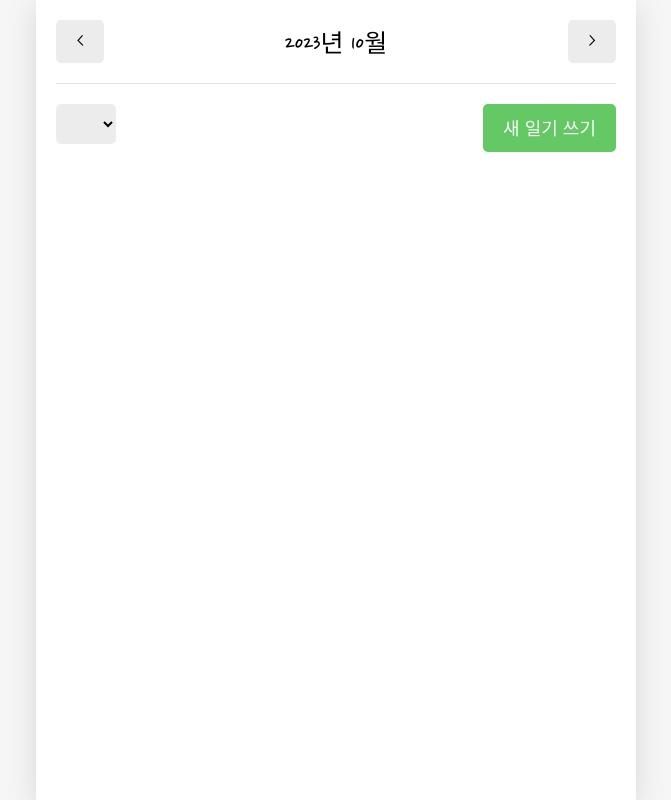
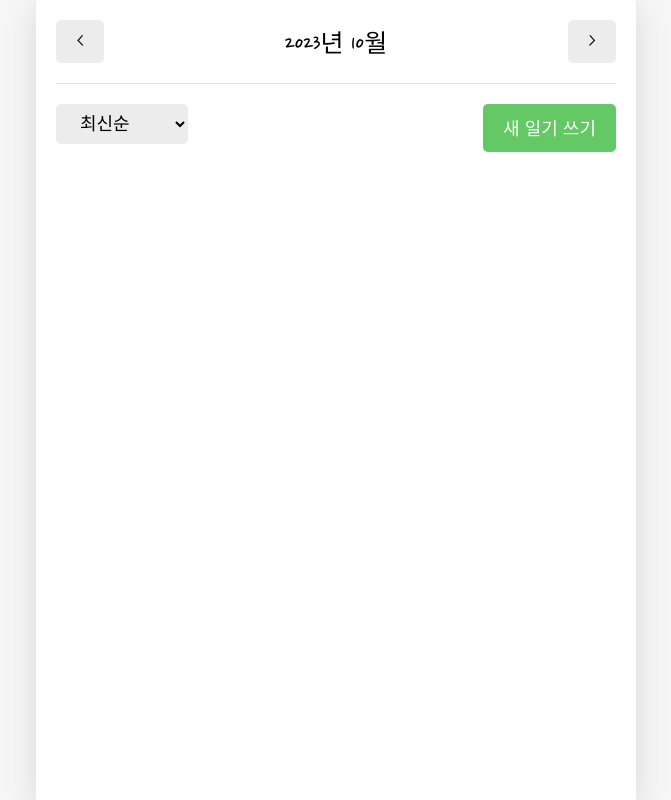
Before and after one commit to aaaaaattt/emotion-diary, a React (Create React App) app: page / in a window 1280 px wide. Shown: the whole page, without its empty margins (304-975 px from the left). Built offline with nearby package versions, Linux system fonts and the light colour scheme; a web font is replaced by a local one.

Commit message:
diary sort function

```diff
--- a/src/App.js
+++ b/src/App.js
@@ -35,19 +35,19 @@ function reducer(state, action) {
 const mockData = [
   {
     id: "mock1",
-    date: new Date().getTime(),
+    date: new Date().getTime() -1,
     content: "mock1",
     emotionId : 1,
   },
   {
     id: "mock2",
-    date: new Date().getTime(),
+    date: new Date().getTime()-2,
     content: "mock2",
     emotionId : 2,
   },
   {
     id: "mock3",
-    date: new Date().getTime(),
+    date: new Date().getTime()-3,
     content: "mock3",
     emotionId : 3,
   },
--- a/src/component/DiaryList.js
+++ b/src/component/DiaryList.js
@@ -1,19 +1,63 @@
 import "./DiaryList.css";
 import Button from "./Button";
+import { useEffect, useState } from "react";
+import { json, useNavigate } from "react-router-dom";
+
+const sortOptionList = [
+    {value:"latest", name: "최신순"},
+    {value:"oldest", name:"오래된 순"},
+];
+
 
 const DiaryList = ({ data }) => {
+
+    const [sortType, setSortType] = useState("latest");
+
+    const onChangeSortType = (e) => {
+        setSortType(e.target.value);
+    };
+
+    const navigate = useNavigate();
+
+    const onClickNew = () => {
+        navigate("/new");
+    };
+
+    const [sortedData, setsortedData] = useState([]);
+
+    useEffect(()=> {
+        const compare = (a,b) => {
+            if (sortType === "latest"){
+                return Number(b.date) - Number(a.date);
+            } else {
+                return Number(a.date) - Number(b.date);
+            }
+        };
+        const copyList = JSON.parse(JSON.stringify(data));  //값은 같지만 참조값이 다른 객체 생성
+        copyList.sort(compare);
+        setsortedData(copyList);
+    },[data,sortType]);
+
     return (
         <div className="DiaryList">
             <div className="menu_wrapper">
                 <div className="left_col">
-                    <select></select>
+                    <select value={sortType} onChange={onChangeSortType}>
+                        {sortOptionList.map((it,idx) => (
+                        <option key={idx} value={it.value}>
+                            {it.name}
+                        </option>
+                    ))}</select>
                 </div>
                 <div className="right_col">
-                    <Button type={"positive"} text={"새 일기 쓰기"} />
+                    <Button
+                    type={"positive"}
+                    text={"새 일기 쓰기"}
+                    onClick={onClickNew}
+                    />
                 </div>
             </div>
         </div>
-
     )
 };
 export default DiaryList;
```
